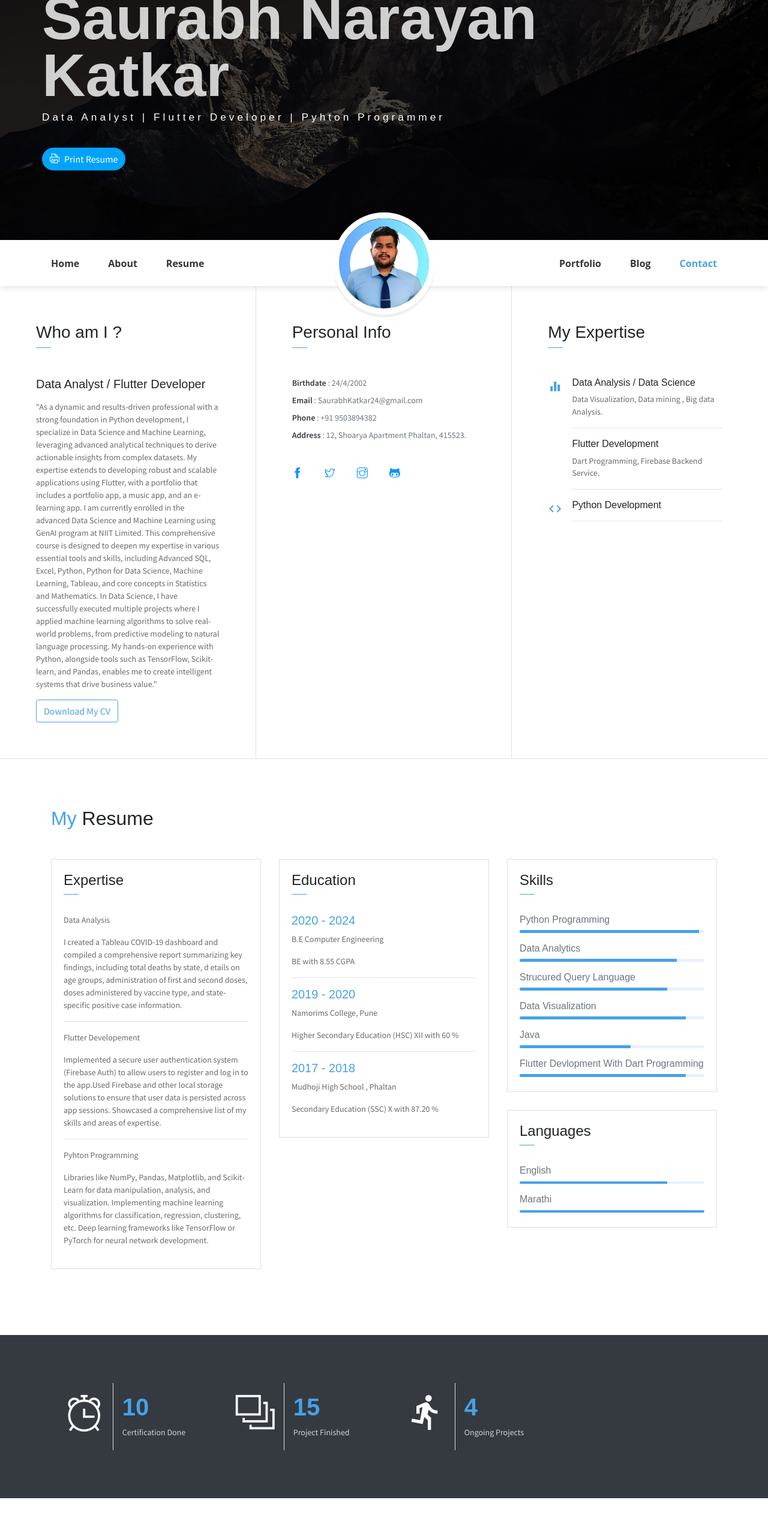
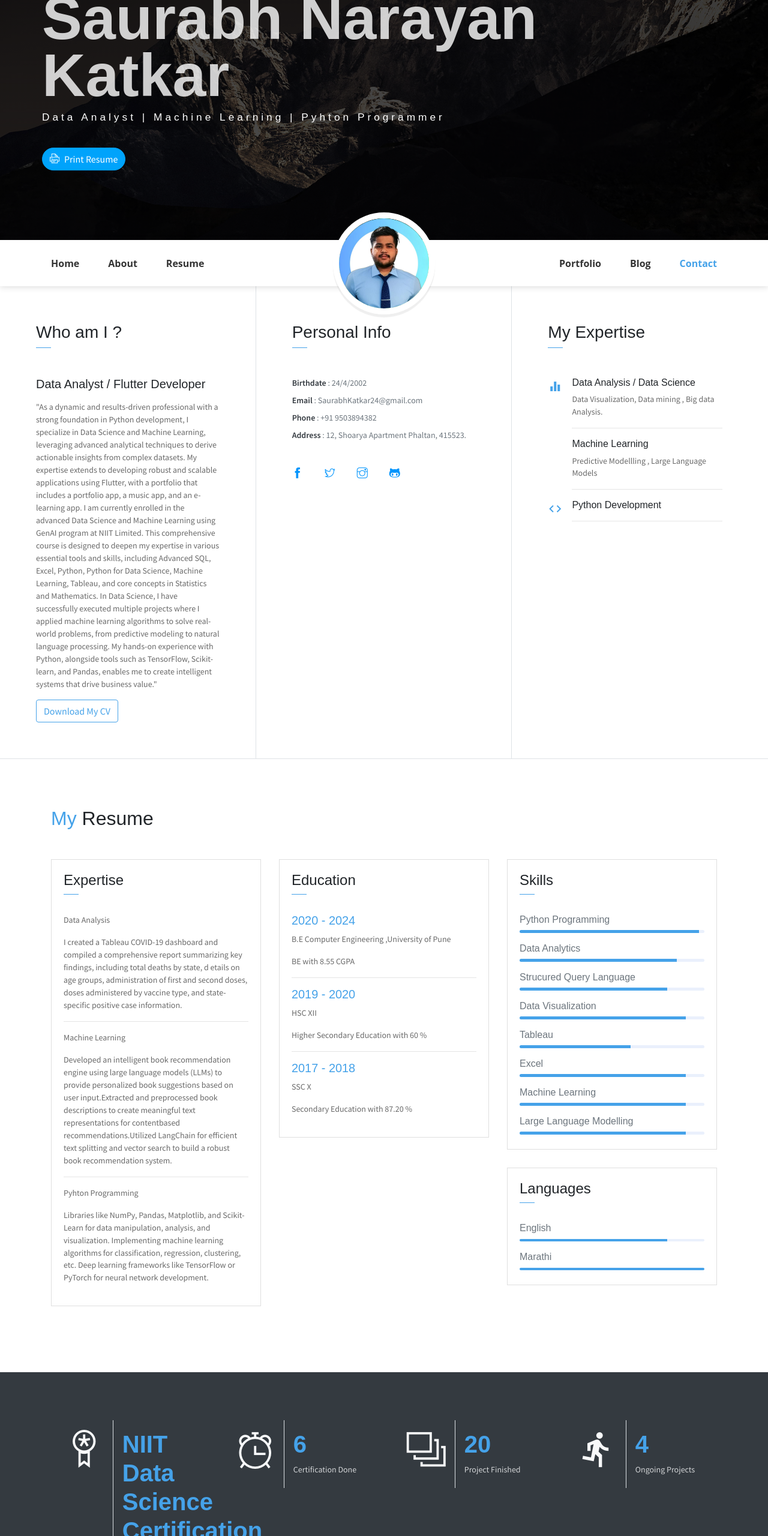
Before and after one commit to SN24K/Personal-Portfolio-Website, a plain HTML site: page index.html in a window 1280 px wide. Shown: the part 240-2800 px from the top of the page at 60% size. Drawn offline with Linux system fonts and the light colour scheme; some packages are replaced by stand-ins of ours; some icons are missing.

Commit message:
Update index.html

```diff
--- a/index.html
+++ b/index.html
@@ -41,7 +41,7 @@
                 <h4 class="header-subtitle">Hello, I am</h4>
                 <h1 class="header-title">Saurabh Narayan</h1>
                 <h1 class="header-title">Katkar</h1>
-                <h6 class="header-mono">Data Analyst | Flutter Developer | Pyhton Programmer</h6>
+                <h6 class="header-mono">Data Analyst | Machine Learning | Pyhton Programmer</h6>
 
                 <a href="https://github.com/SN24K/Resume/blob/main/Saurabh%20Data%20Analyst.pdf"
                     download="resume"><button class="btn btn-primary btn-rounded"><i class="ti-printer pr-2"></i>Print
@@ -72,7 +72,7 @@
                     <img src="public_html/imgs/Profile Photo.jpg" alt="" class="brand-img">
                     <li class="brand-txt">
                         <h5 class="brand-title">Saurabh Katkar</h5>
-                        <div class="brand-subtitle">Data Analyst | Flutter Developer</div>
+                        <div class="brand-subtitle">Data Analyst | Machine Learning</div>
                     </li>
                 </ul>
                 <ul class="navbar-nav ml-auto">
@@ -138,10 +138,10 @@ In Data Science, I have successfully executed multiple projects where I applied
                     </div>
                 </div>
                 <div class="row">
-                    <div class="col-1 text-danger pt-1"><i class="material-icons">mobile</i></div>
+                    <div class="col-1 text-danger pt-1"><i class="material-icons">machine</i></div>
                     <div class="col-10 ml-auto mr-3">
-                        <h6>Flutter Development</h6>
-                        <p class="subtitle">Dart Programming, Firebase Backend Service.</p>
+                        <h6>Machine Learning</h6>
+                        <p class="subtitle">Predictive Modellling , Large Language Models</p>
                         <hr>
                     </div>
                 </div>
@@ -179,12 +179,10 @@ In Data Science, I have successfully executed multiple projects where I applied
                                 doses administered by vaccine type, and state-specific positive case information.</P>
                             <hr>
 
-                            <P>Flutter Developement</P>
-                            <P class="subtitle">Implemented a secure user authentication system (Firebase Auth) to allow
-                                users to register and log in
-                                to the app.Used Firebase and other local storage solutions to ensure that user data is
-                                persisted across app sessions.
-                                Showcased a comprehensive list of my skills and areas of expertise.</P>
+                            <P>Machine Learning</P>
+                            <P class="subtitle">Developed an intelligent book recommendation engine using large language models (LLMs) to provide
+personalized book suggestions based on user input.Extracted and preprocessed book descriptions to create meaningful text representations for contentbased recommendations.Utilized LangChain for efficient text splitting and vector search to build a robust book recommendation
+system.</P>
                             <hr>
 
                             <P>Pyhton Programming</P>
@@ -206,16 +204,16 @@ In Data Science, I have successfully executed multiple projects where I applied
                         </div>
                         <div class="card-body">
                             <h6 class="title text-danger">2020 - 2024</h6>
-                            <P>B.E Computer Engineering</P>
+                            <P>B.E Computer Engineering ,University of Pune </P>
                             <P class="subtitle">BE with 8.55 CGPA</P>
                             <hr>
                             <h6 class="title text-danger">2019 - 2020</h6>
-                            <P>Namorims College, Pune</P>
-                            <P class="subtitle">Higher Secondary Education (HSC) XII with 60 %</P>
+                            <P>HSC XII</P>
+                            <P class="subtitle">Higher Secondary Education with 60 %</P>
                             <hr>
                             <h6 class="title text-danger">2017 - 2018</h6>
-                            <P>Mudhoji High School , Phaltan</P>
-                            <P class="subtitle">Secondary Education (SSC) X with 87.20 %</P>
+                            <P>SSC X</P>
+                            <P class="subtitle">Secondary Education with 87.20 %</P>
 
                         </div>
                     </div>
@@ -249,12 +247,22 @@ In Data Science, I have successfully executed multiple projects where I applied
                                 <div class="progress-bar bg-danger" role="progressbar" style="width: 90%"
                                     aria-valuenow="75" aria-valuemin="0" aria-valuemax="100"></div>
                             </div>
-                            <h6>Java</h6>
+                            <h6>Tableau</h6>
                             <div class="progress mb-3">
                                 <div class="progress-bar bg-danger" role="progressbar" style="width: 60%"
                                     aria-valuenow="75" aria-valuemin="0" aria-valuemax="100"></div>
                             </div>
-                            <h6>Flutter Devlopment With Dart Programming</h6>
+                            <h6>Excel</h6>
+                            <div class="progress mb-3">
+                                <div class="progress-bar bg-danger" role="progressbar" style="width: 90%"
+                                    aria-valuenow="75" aria-valuemin="0" aria-valuemax="100"></div>
+                            </div>
+                            <h6>Machine Learning</h6>
+                            <div class="progress mb-3">
+                                <div class="progress-bar bg-danger" role="progressbar" style="width: 90%"
+                                    aria-valuenow="75" aria-valuemin="0" aria-valuemax="100"></div>
+                            </div>
+                            <h6>Large Language Modelling</h6>
                             <div class="progress mb-3">
                                 <div class="progress-bar bg-danger" role="progressbar" style="width: 90%"
                                     aria-valuenow="75" aria-valuemin="0" aria-valuemax="100"></div>
@@ -293,10 +301,21 @@ In Data Science, I have successfully executed multiple projects where I applied
                 <div class="col-md-6 col-lg-3">
                     <div class="row ">
                         <div class="col-5 text-right text-light border-right py-3">
+                            <div class="m-auto"><i class="ti-medall icon-xl"></i></div>
+                        </div>
+                        <div class="col-7 text-left py-3">
+                            <h1 class="text-danger font-weight-bold font40">NIIT Data Science Certification</h1>
+                            <p class="text-light mb-1">Advance Certification Done</p>
+                        </div>
+                    </div>
+                </div>
+                <div class="col-md-6 col-lg-3">
+                    <div class="row ">
+                        <div class="col-5 text-right text-light border-right py-3">
                             <div class="m-auto"><i class="ti-alarm-clock icon-xl"></i></div>
                         </div>
                         <div class="col-7 text-left py-3">
-                            <h1 class="text-danger font-weight-bold font40">10</h1>
+                            <h1 class="text-danger font-weight-bold font40">6</h1>
                             <p class="text-light mb-1">Certification Done</p>
                         </div>
                     </div>
@@ -307,7 +326,7 @@ In Data Science, I have successfully executed multiple projects where I applied
                             <div class="m-auto"><i class="ti-layers-alt icon-xl"></i></div>
                         </div>
                         <div class="col-7 text-left py-3">
-                            <h1 class="text-danger font-weight-bold font40">15</h1>
+                            <h1 class="text-danger font-weight-bold font40">20</h1>
                             <p class="text-light mb-1">Project Finished</p>
                         </div>
                     </div>
@@ -333,6 +352,15 @@ In Data Science, I have successfully executed multiple projects where I applied
         <div class="container">
             <h2 class="mb-5 pb-4"><span class="text-danger">My</span> Certifications</h2>
             <div class="row">
+                <div class="col-md-4 col-sm-6">
+                    <div class="card mb-5">
+                        <div class="card-body px-4 py-3">
+                            <h5 class="mb-3 card-title text-dark">Data Science and Machine Learning Advance Program with GenAI </h5>
+                            <h5 class="mb-3 card-title text-dark">By NIIT Limited</h5>
+                            <P class="subtitle">Comprehensive program focused on mastering data science and machine learning concept.Skill Learned - Advance Python , SQL, Excel , Statistics and Probability , Machine Learning, GenAIGained expertise in Advanced SQL for handling and Excel for data manipulation. Enhanced data visualisation proficiency using Tableau. Strengthened statistical and mathematical foundations relevant to data science</P>
+                        </div>
+                    </div>
+                </div>
                 <div class="col-md-4 col-sm-6">
                     <div class="card mb-5">
 
@@ -519,9 +547,22 @@ In Data Science, I have successfully executed multiple projects where I applied
                             <img src="public_html/imgs/image.png" class="img-fluid"
                                 alt="Download free bootstrap 4 admin dashboard, free boootstrap 4 templates">
                             <div class="content-holder">
+                                <a class="img-popup" href="public_html/imgs/covid 19 dashboard.png"></a>
+                                <div class="text-holder">
+                                    <h6 class="title">Covid 19 Analysis</h6>
+                                    <p class="subtitle">Region India Analysis using Tableau</p>
+                                </div>
+                            </div>
+                        </div>
+                    </div>
+                    <div class="col-md-6 col-lg-4 DataAnalysis new">
+                        <div class="portfolio-item">
+                            <img src="public_html/imgs/image.png" class="img-fluid"
+                                alt="Download free bootstrap 4 admin dashboard, free boootstrap 4 templates">
+                            <div class="content-holder">
                                 <a class="img-popup" href="public_html/imgs/image.png"></a>
                                 <div class="text-holder">
-                                    <h6 class="title">Covid 19 Analysis</h6>
+                                    <h6 class="title"></h6>
                                     <p class="subtitle">Region India Analysis using Tableau</p>
                                 </div>
                             </div>
```
